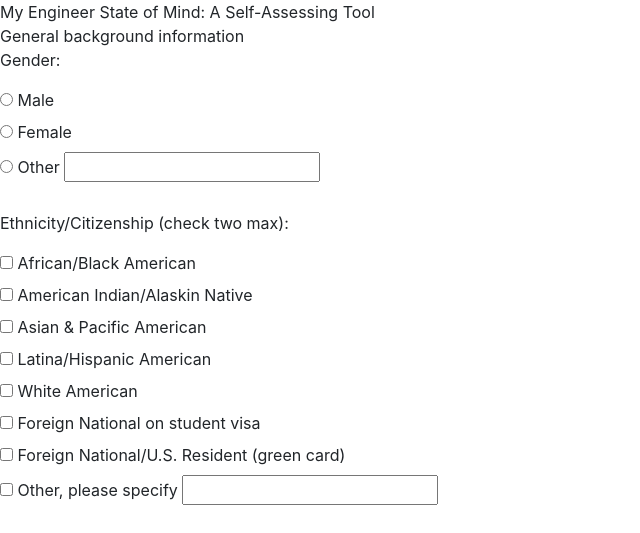
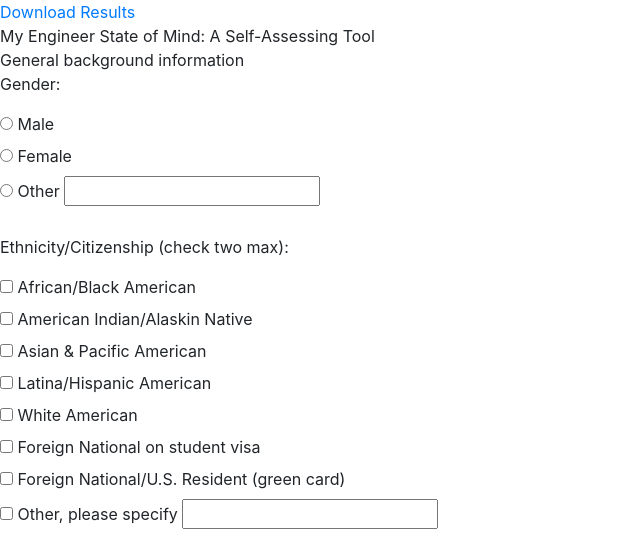
Before and after one commit to deborah620/ITSME, a Django app: page / in a window 1280 px wide. Shown: the top 533 px of the page, without its empty margins (0-640 px from the left). Run offline with Django 4.2, Linux system fonts and the light colour scheme; some libraries are stand-ins or nearby versions.

Commit message:
created download button to download database as csv

```diff
--- a/itsmeapp/templates/itsmeapp/index.html
+++ b/itsmeapp/templates/itsmeapp/index.html
@@ -23,6 +23,8 @@
     </style>
 </head>
 <body>
+
+<a href="http://localhost:8000/download/">Download Results</a>
 
 <div class="header">
     My Engineer State of Mind: A Self-Assessing Tool <br>
--- a/itsmeapp/urls.py
+++ b/itsmeapp/urls.py
@@ -2,8 +2,10 @@ from django.urls import path
 
 from . import views
 from .views import SurveyResultsAPI
+from .views import download_file
 
 urlpatterns = [
     path('', views.index, name='index'),
-    path('api/', SurveyResultsAPI.as_view())
+    path('api/', SurveyResultsAPI.as_view()),
+    path('download/', download_file)
 ]
--- a/itsmeapp/views.py
+++ b/itsmeapp/views.py
@@ -4,11 +4,57 @@ from rest_framework.response import Response
 from rest_framework import status
 from django.http import HttpResponse
 from .models import Survey
+import os
+import mimetypes
+import sqlite3
+import csv
 
 
-# Create your views here.
 def index(request):
     return render(request, 'itsmeapp/index.html', context={})
+
+def populate_results_csv(db_filepath, csv_filepath):
+    connect = sqlite3.connect(db_filepath)
+    cursor = connect.cursor()
+
+    cursor.execute("SELECT * from ITSMEAPP_SURVEY")
+
+    # Fetch the data returned.
+    results = cursor.fetchall()
+
+    # Extract the table headers.
+    headers = [i[0] for i in cursor.description]
+
+    # Open CSV file for writing.
+    csv_file = csv.writer(open(csv_filepath, 'w', newline=''),
+                         delimiter=',', lineterminator='\r\n',
+                         quoting=csv.QUOTE_ALL, escapechar='\\')
+
+    # Add the headers and data to the CSV file.
+    csv_file.writerow(headers)
+    csv_file.writerows(results)
+
+    connect.close()
+
+def download_file(request):
+    # Define Django project base directory
+    base_dir = os.path.dirname(os.path.dirname(os.path.abspath(__file__)))
+    # Define text file name
+    csv_filename = 'results.csv'
+    # Define the full file path
+    csv_filepath = base_dir + "/" + csv_filename
+    db_filepath = base_dir + "/db.sqlite3"
+    # Open the file for reading content
+    populate_results_csv(db_filepath, csv_filepath)
+    path = open(csv_filepath, 'r')
+    # Set the mime type
+    mime_type, _ = mimetypes.guess_type(csv_filepath)
+    # Set the return value of the HttpResponse
+    response = HttpResponse(path, content_type=mime_type)
+    # Set the HTTP header for sending to browser
+    response['Content-Disposition'] = "attachment; filename=%s" % csv_filename
+    # Return the response value
+    return response
 
 
 class SurveyResultsAPI(APIView):
--- /dev/null
+++ b/results.csv
@@ -0,0 +1,4 @@
+"id","gender","ethnicity","grade","major","discussion","gpa","program","professional","enrollment","prior","internship","research","parent_engineer","family_engineer"
+"1","male","white","senior","cmsc","1","3.5 - 3.75","False","N/A","full-time","high school","1","1","1","1"
+"2","male","white","senior","cmsc","1","3.5 - 3.75","False","N/A","full-time","high school","1","1","1","1"
+"3","WICKITY WICK","white","YABADABADOO","SMOO SMA","1","3.5 - 3.75","False","N/A","full-time","high school","1","1","1","1"
```
Also changed, not shown: itsmeapp/migrations/0001_initial.py.
